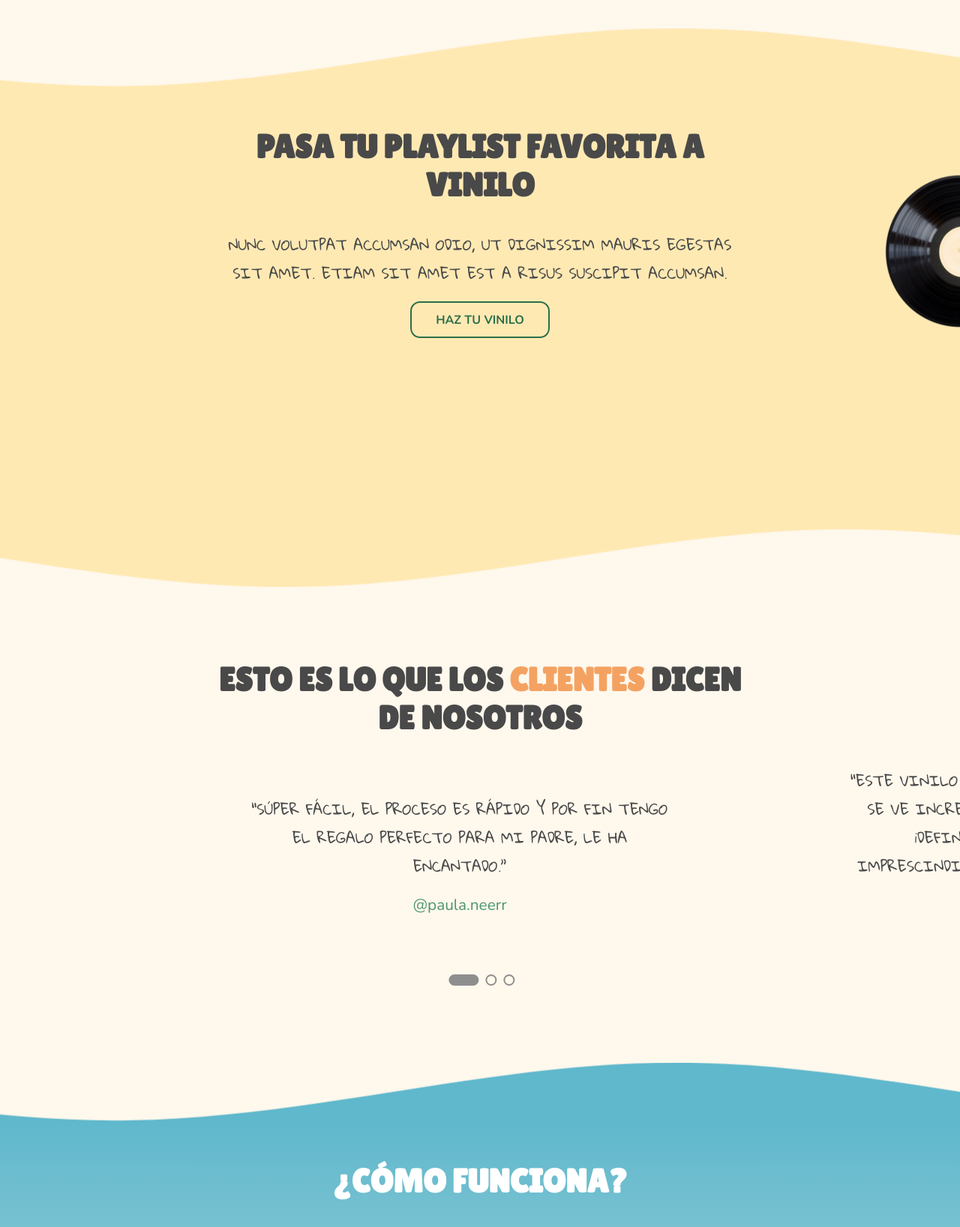
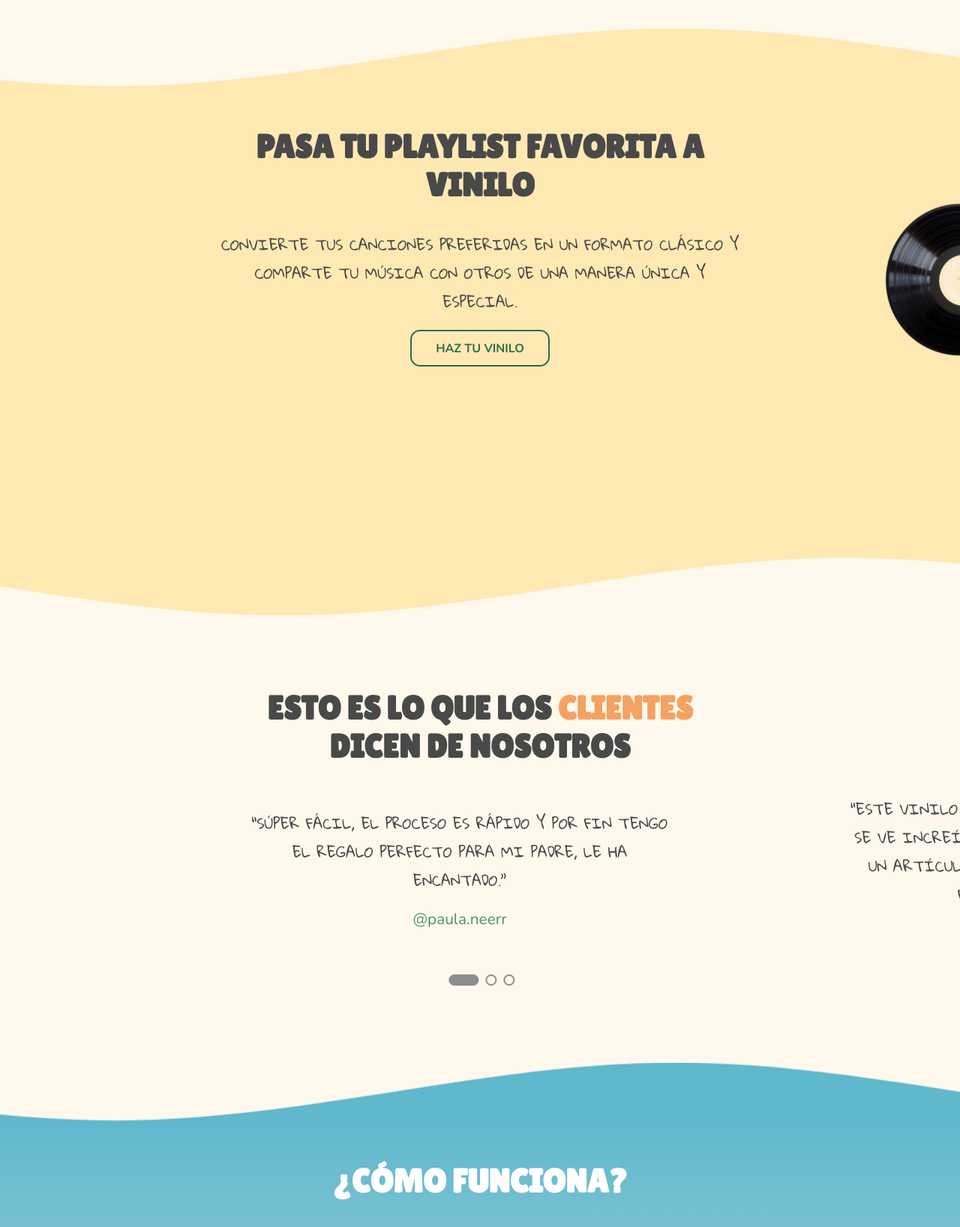
Before and after one commit to carugui/projectbeta, a PHP site: page / in a window 1280 px wide. Shown: the part 1588-3225 px from the top of the page at 75% size. Run offline with PHP 8.4, Linux system fonts and the light colour scheme.

Commit message:
añadido z index, algunso arreglos de queries

```diff
--- a/css/style.css
+++ b/css/style.css
@@ -241,6 +241,7 @@ span {
           align-items: center;
   width: 100vw;
   padding: 15px 30px;
+  z-index: 3;
 }
 .topbar__content {
   display: -webkit-box;
@@ -993,16 +994,22 @@ button:hover,
 .section__playlist-to-vinyl p, .section__reviews p {
   font-family: "Gloria Hallelujah";
   font-weight: 400;
-  font-size: 1.2rem;
   text-transform: uppercase;
+  font-size: 0.9rem;
 }
 
+@media screen and (min-width: 900px) {
+  .section__playlist-to-vinyl p, .section__reviews p {
+    font-size: 1.2rem;
+  }
+}
 .section__reviews {
   padding: 0;
 }
 .section__reviews h2 {
   max-width: 700px;
   margin: auto;
+  padding: 0 20px;
 }
 .section__reviews .review__link {
   text-decoration: none;
--- a/html/contacto.html
+++ b/html/contacto.html
@@ -85,7 +85,7 @@
                         <div class="form__main__upper-inputs">
                             <div class="form__main__input">
                                 <label for="Nombre">Nombre</label>
-                                <input type="text" placeholder="George Michaels" id="Nombre">
+                                <input type="text" placeholder="George Michael" id="Nombre">
                             </div>
 
                             <div class="form__main__input">
--- a/index.html
+++ b/index.html
@@ -119,7 +119,7 @@
             <div class="section__playlist-to-vinyl__content bg-color-yellow-light regular-padding">
                 <div class="section__playlist-to-vinyl__text">
                     <h2>Pasa tu  playlist favorita a vinilo</h2>
-                    <p>Nunc volutpat accumsan odio, ut dignissim mauris egestas sit amet. Etiam sit amet est a risus suscipit accumsan.</p>
+                    <p>Convierte tus canciones preferidas en un formato clásico y comparte tu música con otros de una manera única y especial.</p>
                     <a class="btn btn--secondary" href="xxx">Haz tu vinilo</a>
                 </div>
                 <div class="img-vinilo">
@@ -156,7 +156,7 @@
                         <a class="review__link review__link__1" href="">@paula.neerr</a>
                     </div>
                     <div class="reviews__card">
-                        <p class="review review__2">“Este vinilo es la joya de mi colección. No solo se ve increíble, sino que se escucha genial. ¡Definitivamente es un artículo imprescindible para cualquier fanático de la música!”</p>
+                        <p class="review review__2">“Este vinilo es la joya de mi colección. No solo se ve increíble, sino que se escucha genial.  ¡Es un artículo imprescindible para cualquier fanático de la música!”</p>
                         <a class="review__link review__link__2" href="">@lichipann</a>
                     </div>
                     <div class="reviews__card">
--- a/scss/_custom-properties.scss
+++ b/scss/_custom-properties.scss
@@ -32,3 +32,17 @@ $padding-desktop: $unit*6 $unit-double*4;
 
 $max-width__page: 1200px;
 $bp-desktop: 900px;
+
+
+// SUPER UTIL PARA POSICIONES DE Z-INDEX
+$map-layers: (
+    "below":        -1,
+    "default":      0,
+    "above":        1,
+    "over":         2,
+    "absolute":     3
+);
+
+@function z($layer) {
+    @return map-get($map-layers, $layer);
+}
--- a/scss/_topbar.scss
+++ b/scss/_topbar.scss
@@ -14,6 +14,7 @@ $topbar-color: var(--color-grey);
     align-items: center;
     width: 100vw;
     padding: $padding;
+    z-index: z(absolute);
 
     &__content {
         display: flex;
--- a/scss/style.scss
+++ b/scss/style.scss
@@ -115,8 +115,15 @@
 .section__playlist-to-vinyl p, .section__reviews p {
     font-family: 'Gloria Hallelujah';
     font-weight: 400;
-    font-size: 1.2rem;
     text-transform: uppercase;
+    font-size: 0.9rem;
+}
+
+@media screen and (min-width: $bp-desktop) {
+
+    .section__playlist-to-vinyl p, .section__reviews p {
+        font-size: 1.2rem;
+    }
 }
 
 
@@ -127,6 +134,7 @@
     & h2 {
         max-width: 700px;
         margin: auto;
+        padding: 0 20px;
     }
 
     & .review__link {
```
